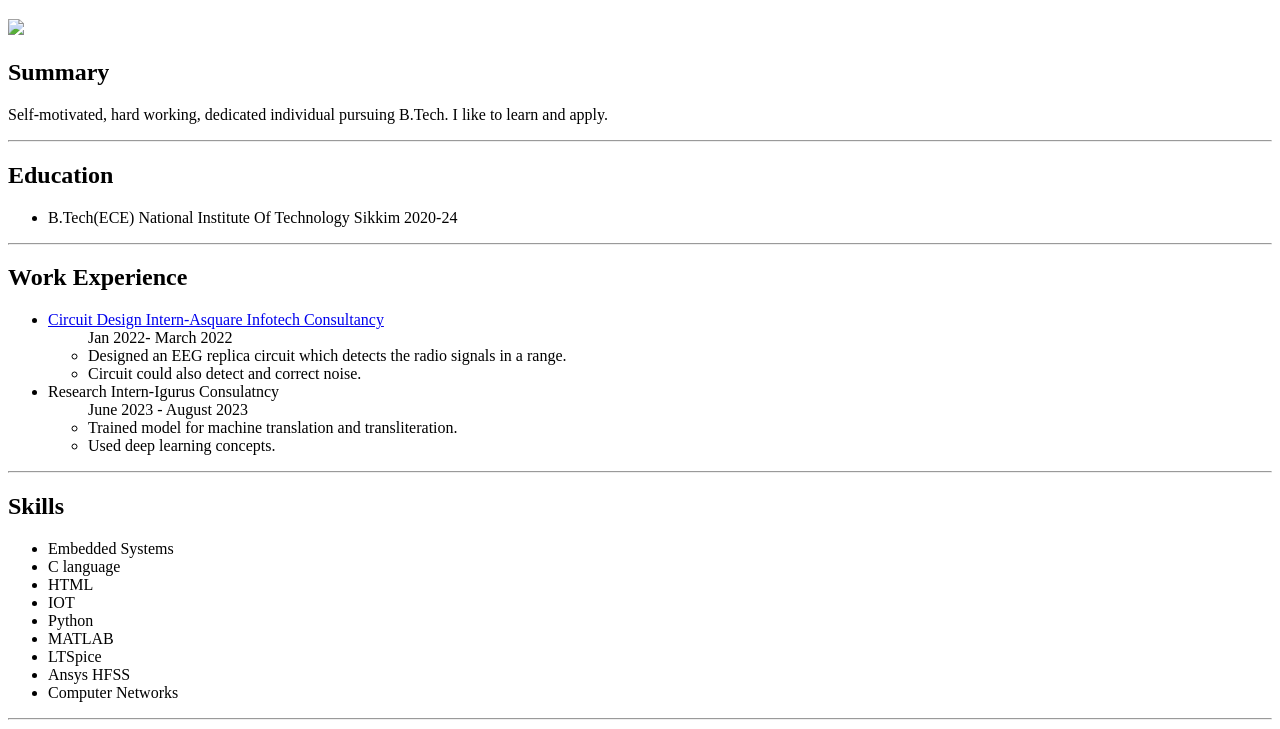
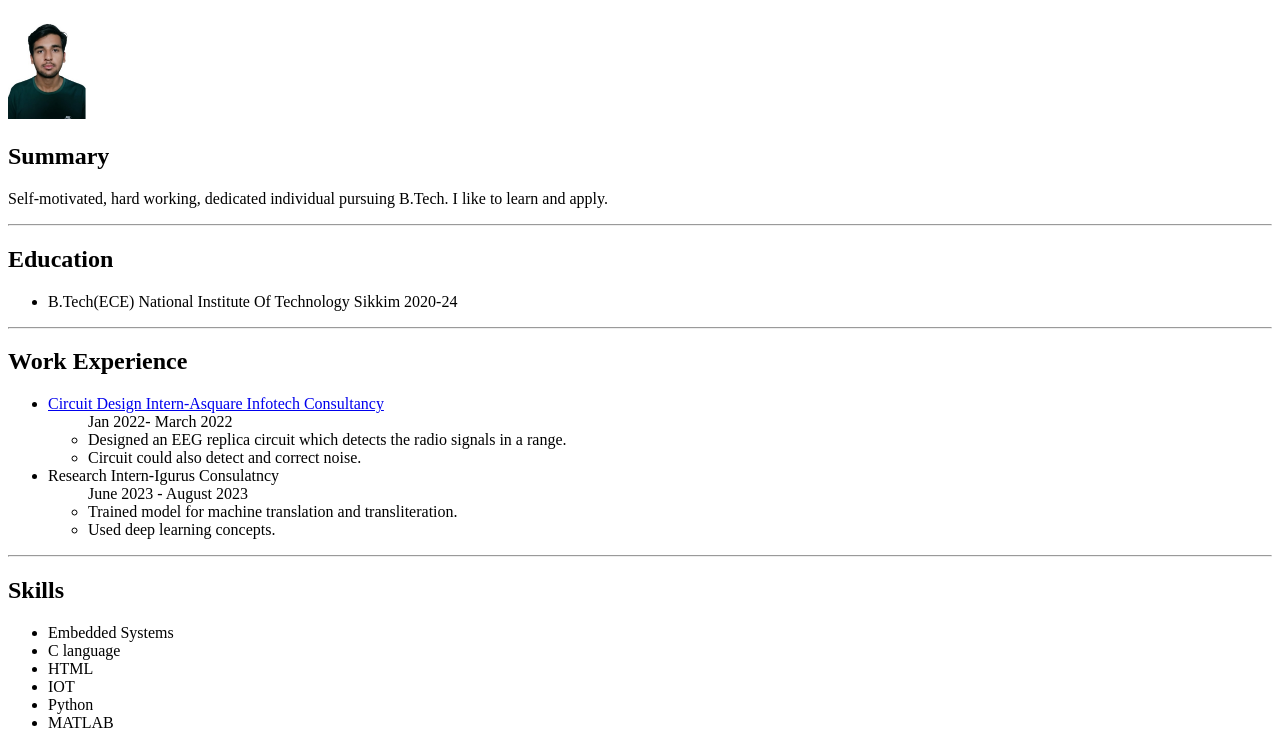
Before and after one commit to riyansh04/html-resume, a plain HTML site: page index.html in a window 1280 px wide. Shown: the part 61-790 px from the top of the page. Drawn offline with Linux system fonts and the light colour scheme.

Commit message:
Add files via upload

```diff
--- a/index.html
+++ b/index.html
@@ -7,7 +7,7 @@
 </head>
 <body>
     <h1>Riyansh Sharma</h1>
-    <img src="./Certificates/riyansh_photo.jpg" height="100"/>
+    <img src="./image/riyansh_photo.jpg" height="100"/>
     <h2>Summary</h2>
     <p>Self-motivated, hard working, dedicated individual pursuing B.Tech. I like to learn and apply.</p>
     <hr />
```
Also changed, not shown: image/riyansh_photo.jpg (added).
